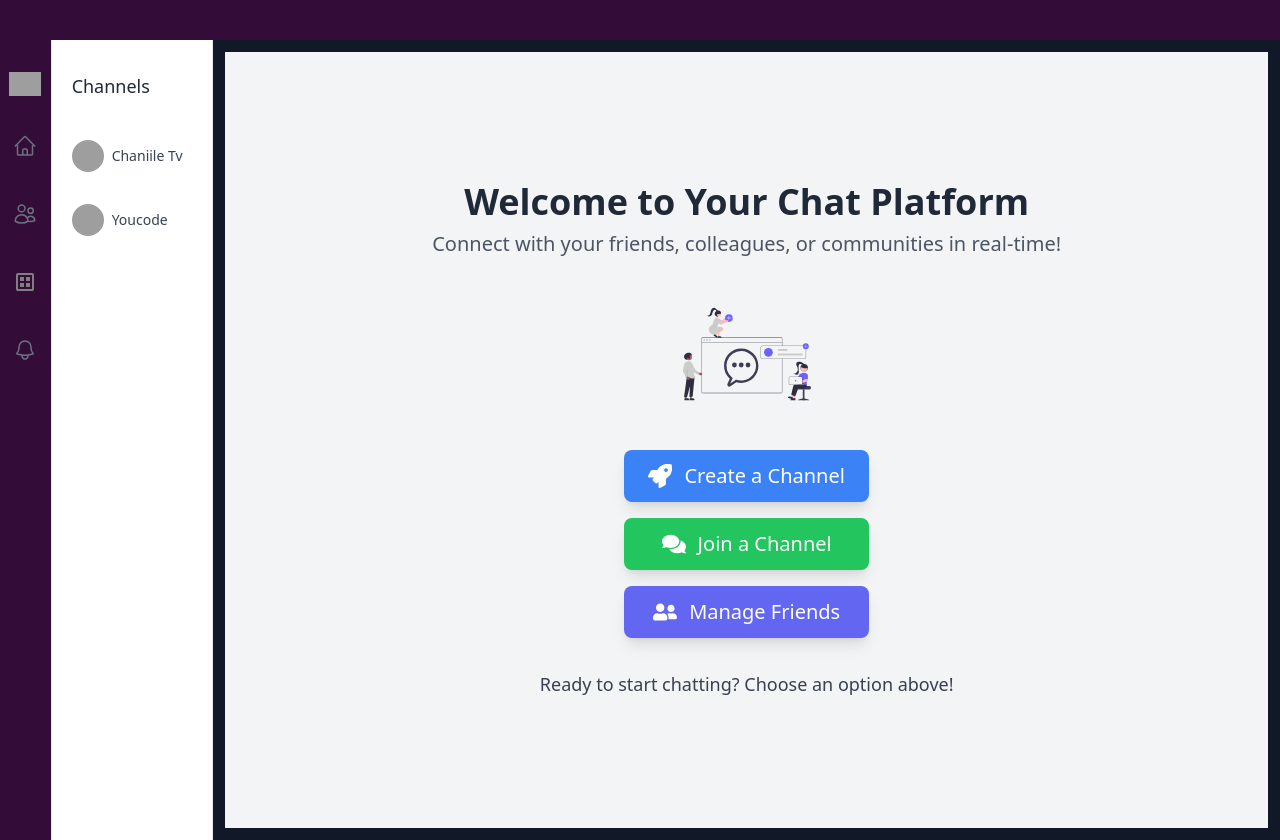
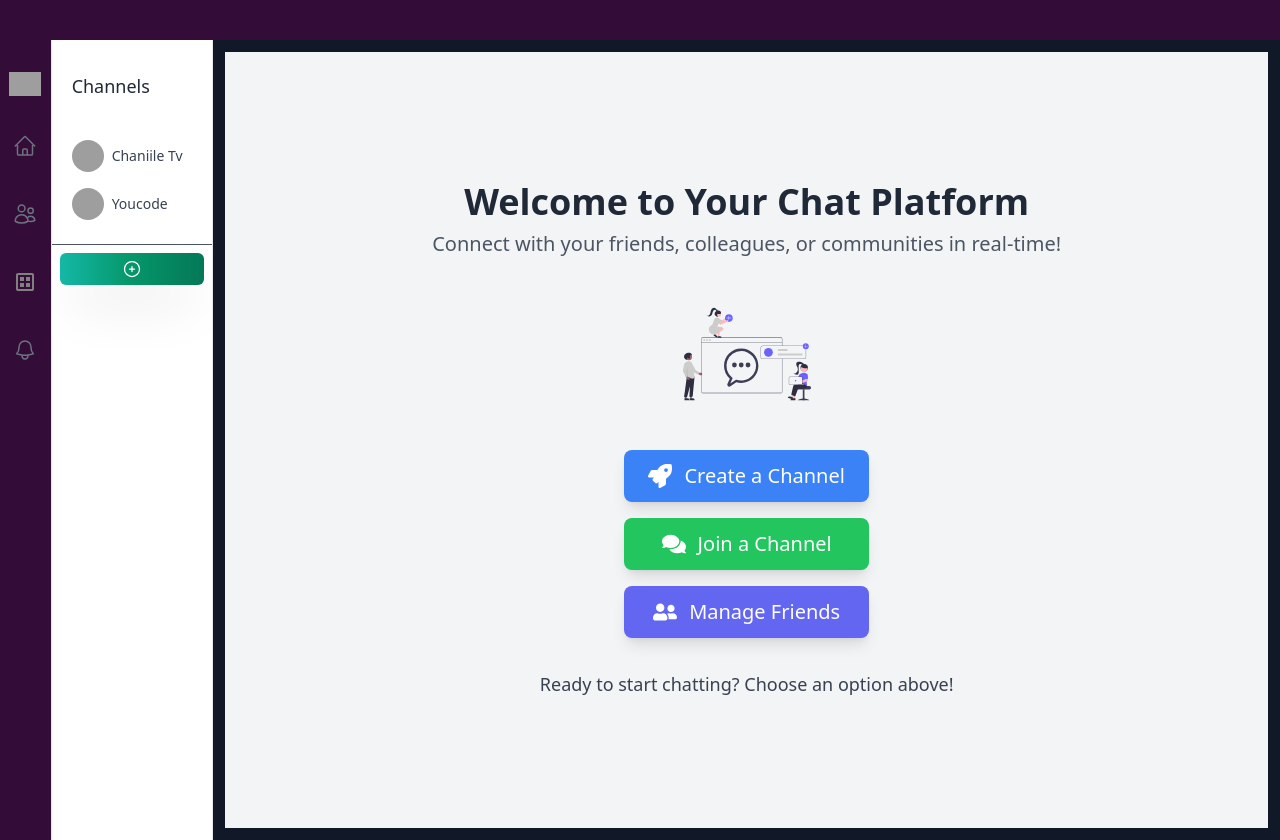
Before and after one commit to alaeddinerami/communication, a React (Vite) app in the folder frontend/: page / in a window 1280 px wide. Both pictures are taken after a click on the link 25 px from the left and 282 px from the top of the page. Built offline with nearby package versions, Linux system fonts and the light colour scheme; grey boxes are pictures that could not be loaded.

Commit message:
perf: modify the channel component

```diff
--- a/frontend/src/components/channels.tsx
+++ b/frontend/src/components/channels.tsx
@@ -1,4 +1,4 @@
-
+import { Link } from "react-router-dom"
 
 export default function Channels() {
   return (
@@ -9,6 +9,7 @@ export default function Channels() {
 
         <div className="mt-8 space-y-4">
 
+            <Link to={'/channel'}>
             <button className="flex items-center w-full px-5 py-2 transition-colors duration-200 dark:hover:bg-gray-800 gap-x-2 hover:bg-gray-100 focus:outline-none">
                 <img className="object-cover w-8 h-8 rounded-full" src="https://images.unsplash.com/photo-1544005313-94ddf0286df2?ixlib=rb-4.0.3&ixid=MnwxMjA3fDB8MHxwaG90by1wYWdlfHx8fGVufDB8fHx8&auto=format&fit=faceare&facepad=3&w=688&h=688&q=100" alt=""/>
 
@@ -16,7 +17,9 @@ export default function Channels() {
                     <h1 className="text-sm font-medium text-gray-700 capitalize dark:text-white">chaniile tv</h1>
                 </div>
             </button>
+            </Link>
 
+            <Link to={'/channel'}>
             <button className="flex items-center w-full px-5 py-2 transition-colors duration-200 dark:hover:bg-gray-800 gap-x-2 hover:bg-gray-100 focus:outline-none">
                 <img className="object-cover w-8 h-8 rounded-full" src="https://images.unsplash.com/photo-1535713875002-d1d0cf377fde?ixlib=rb-1.2.1&ixid=MnwxMjA3fDB8MHxwaG90by1wYWdlfHx8fGVufDB8fHx8&auto=format&fit=crop&w=880&h=880&q=80" alt=""/>
 
@@ -24,7 +27,38 @@ export default function Channels() {
                     <h1 className="text-sm font-medium text-gray-700 capitalize dark:text-white">youcode</h1>
                 </div>
             </button>
+            </Link>
+
+
+                <div className="px-2 border-t border-gray-600 pt-2">
+                    <Link to={'CreatChannel'}>
+                    <button
+                    className="flex justify-center items-center gap-2 w-full h-8  cursor-pointer rounded-md shadow-2xl text-white font-semibold bg-gradient-to-r from-[#14b8a6] via-[#059669] to-[#047857] hover:shadow-lg hover:shadow-green-800 hover:scale-105 duration-300 hover:from-[#047857] hover:to-[#14b8a6]"
+                    >
+                    <svg className="w-5 fill-white" viewBox="0 0 15 15">
+                        <svg
+                        className="w-6 h-6"
+                        stroke="currentColor"
+                        stroke-width="1.5"
+                        viewBox="0 0 24 24"
+                        fill="none"
+                        xmlns="http://www.w3.org/2000/svg"
+                        >
+                        <path
+                            d="M12 9v6m3-3H9m12 0a9 9 0 11-18 0 9 9 0 0118 0z"
+                            stroke-linejoin="round"
+                            stroke-linecap="round"
+                        ></path>
+                        </svg>
+                    </svg>
+                    </button>
+                    </Link>
+                </div>
+
+
+
 
         </div>
-    </div>  )
+    </div>
+     )
 }
```
